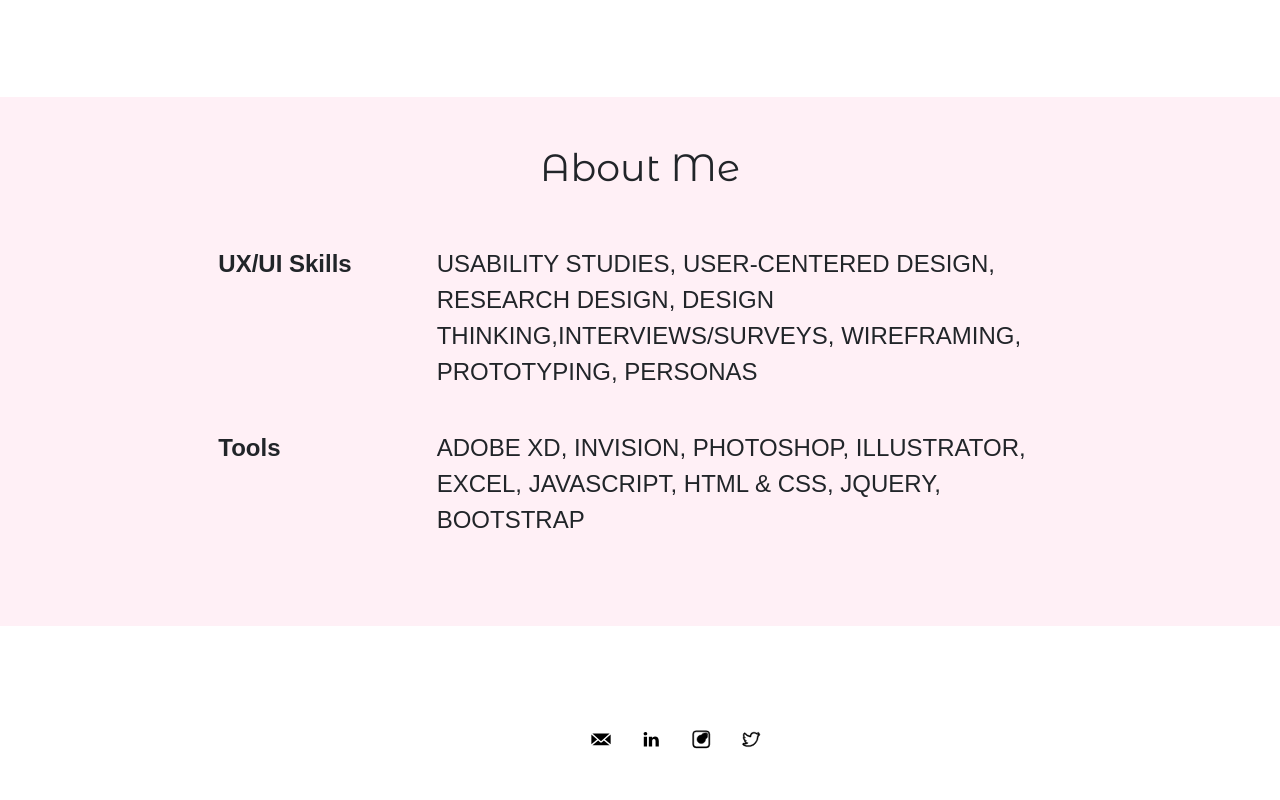
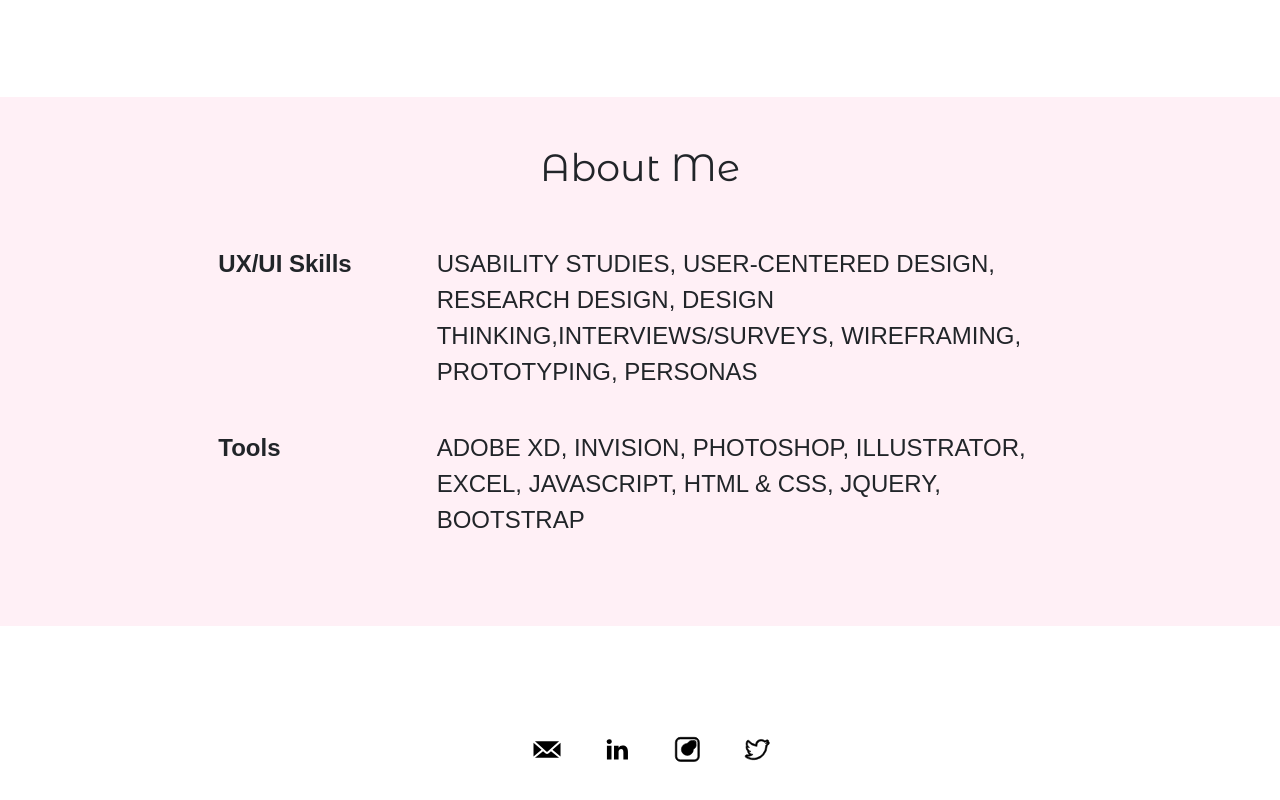
Before and after one commit to jikim0807/Homework-17, a plain HTML site: page index.html in a window 1280 px wide. Shown: the part 1861-2661 px from the top of the page. Drawn offline with nearby package versions, Linux system fonts and the light colour scheme; a web font is replaced by a local one.

Commit message:
Change icons

```diff
--- a/index.html
+++ b/index.html
@@ -180,10 +180,10 @@
     <footer class="footer">
         <div class="container">
            <div class="row">
-                    <img src="images/Email.svg" width="50" height="50" alt="email">
-                    <img src="images/Linkedin.svg" width="50" height="50" alt="linkedin">
-                    <img src="images/Instagram.svg" width="50" height="50" alt="Instagram">
-                    <img src="images/Twitter.svg" width="50" height="50" alt="Twitter">
+                    <img src="images/Email.svg" width="70" height="70" alt="email">
+                    <img src="images/Linkedin.svg" width="70" height="70" alt="linkedin">
+                    <img src="images/Instagram.svg" width="70" height="70" alt="Instagram">
+                    <img src="images/Twitter.svg" width="70" height="70" alt="Twitter">
 
             </div>
 
--- a/style.css
+++ b/style.css
@@ -67,7 +67,7 @@ h1 {
 .footer {
     padding-top: 4rem;
     padding-bottom: 5rem;
-    padding-left: 45%;
+    padding-left: 40%;
     color:black;
 
   }
```
